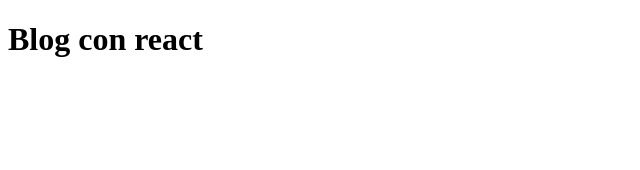
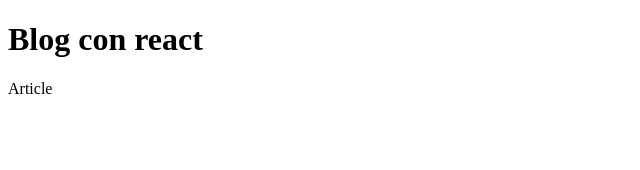
Before and after one commit to decimalautaro/front-end-blog-react, a React (Vite) app: page / in a window 1280 px wide. Shown: the top 170 px of the page, without its empty margins (0-640 px from the left). Built offline with nearby package versions, Linux system fonts and the light colour scheme.

Commit message:
feat: instalando dependencias de material ui

```diff
--- a/src/App.jsx
+++ b/src/App.jsx
@@ -1,5 +1,5 @@
 import { useState } from 'react'
-import reactLogo from './assets/react.svg'
+import {Article} from './components/pages/Article'
 
 
 function App() {
@@ -8,6 +8,7 @@
   return (
   <>
   <h1>Blog con react</h1>
+  <Article/>
 
 
   </>
```
Also changed, not shown: package.json (+7 -1 lines), 1 other file (tests, documents, lock files or other folders).
